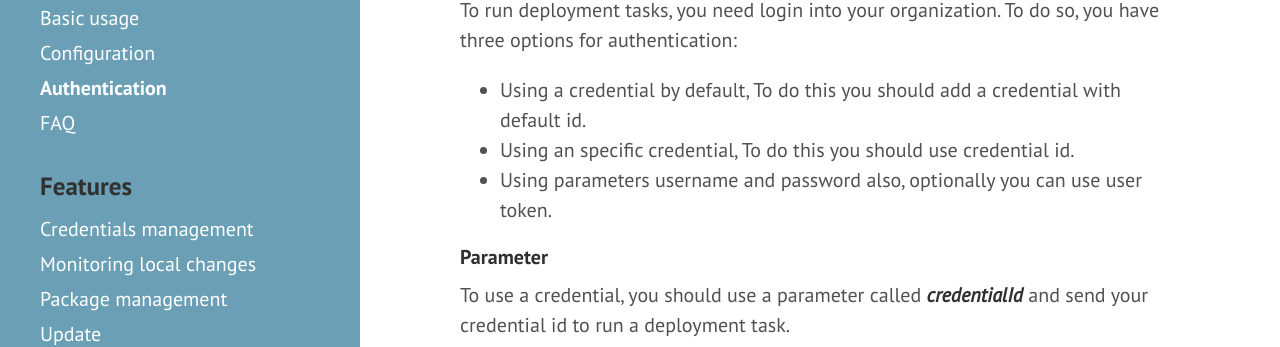
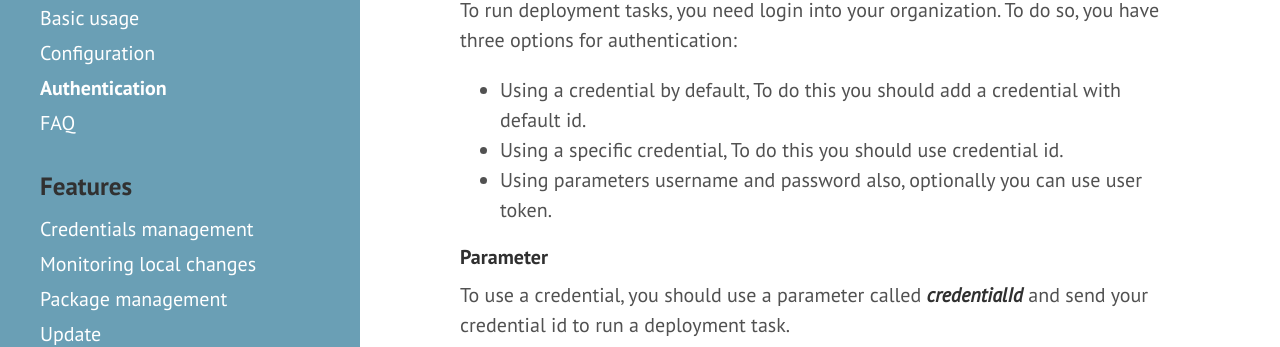
Before and after one commit to fundacionjala/enforce-gradle-plugin, a Jekyll site: the page built from _docs/authentication.md, in a window 1280 px wide and 900 px high. Shown: the part 248-595 px from the top of the window. Built offline with Jekyll 4.4.1, drawn with Linux system fonts in a browser that asks for light colours.

```diff
--- a/_docs/authentication.md
+++ b/_docs/authentication.md
@@ -9,7 +9,7 @@ permalink: /docs/auth/
 To run deployment tasks, you need login into your organization. To do so, you have three options for authentication:
 <ul>
 	<li>Using a credential by default, To do this you should add a credential with default id.</li>
-	<li>Using an specific credential, To do this you should use credential id.</li>
+	<li>Using a specific credential, To do this you should use credential id.</li>
 	<li>Using parameters username and password also, optionally you can use user token.</li>
 </ul>
 
```
